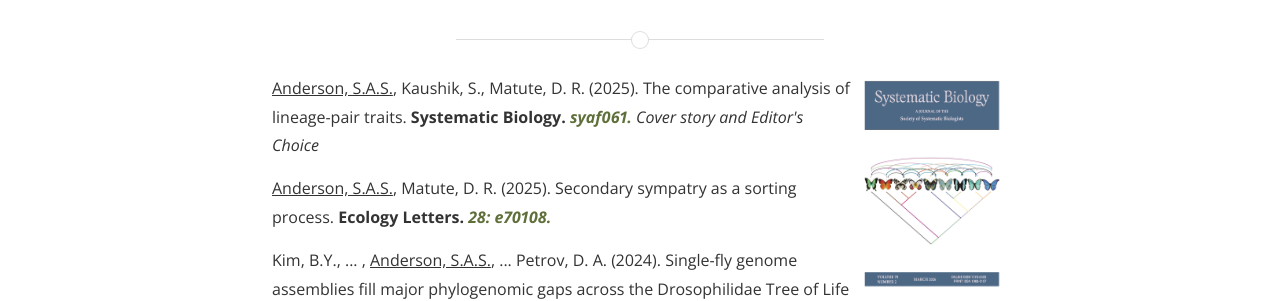
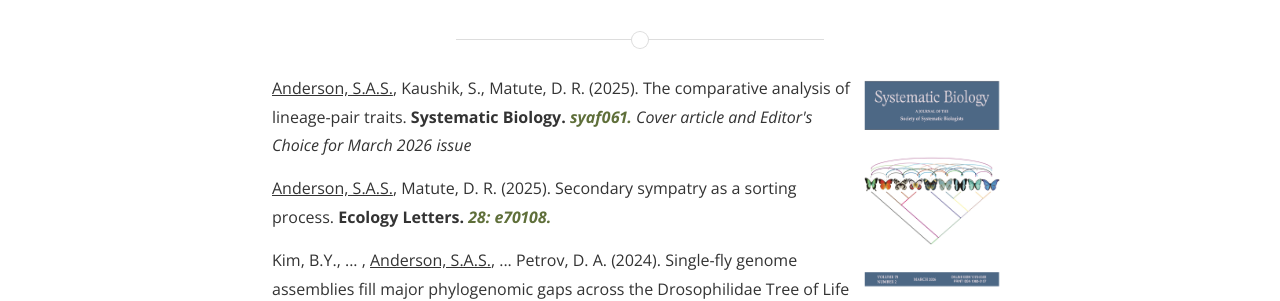
Before and after one commit to SeanASAnderson/SeanASAnderson.github.io, a Jekyll site: the page built from publications2.md, in a window 1280 px wide and 1389 px high. Shown: the part 143-444 px from the top of the window. Built offline with Jekyll 4.4.1, drawn with Linux system fonts in a browser that asks for light colours; nearby versions of some CDN libraries; some web fonts are replaced.

Commit message:
editors choice note3

```diff
--- a/publications2.md
+++ b/publications2.md
@@ -14,7 +14,7 @@ img {
 <!--< <h2>Submitted / In Review</h2>-->
 
 <p><a href="assets/sysbiol.march.cover.webp"> <img src="assets/sysbiol.march.cover.webp" alt="SysBiol cov" style="width:150px;height:225px;margin-left:05px;"> </a><u>Anderson, S.A.S.</u>, Kaushik, S., Matute, D. R. (2025). The comparative analysis of lineage-pair traits. <b> Systematic Biology.</b> <a href="https://doi.org/10.1093/sysbio/syaf061"><b><i> syaf061.</i></b></a>
-<i>Cover story and Editor's Choice</i></p>
+<i>Cover article and Editor's Choice for March 2026 issue</i></p>
 
 <!--< <h2>Out Now</h2>-->
 
```
